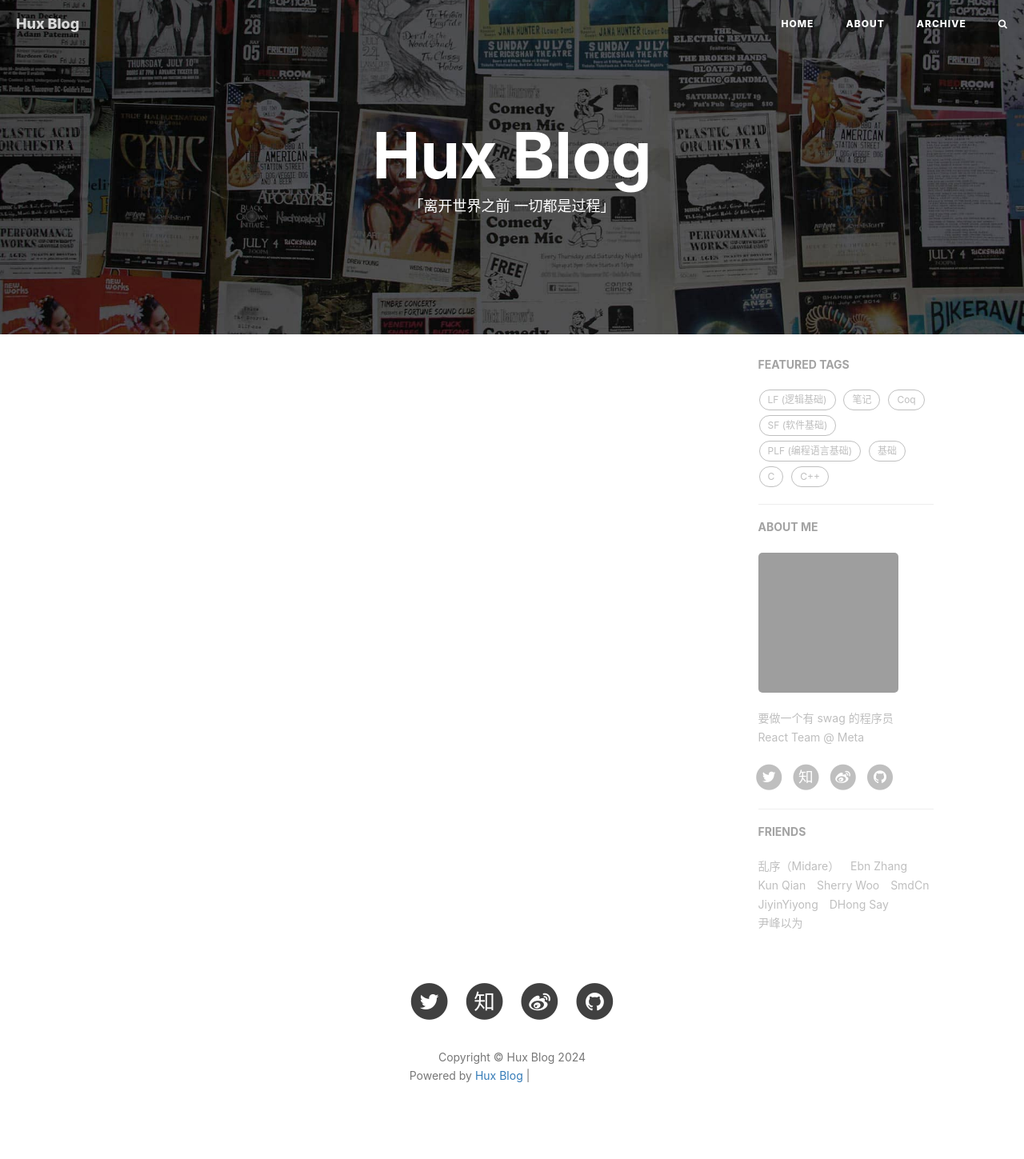
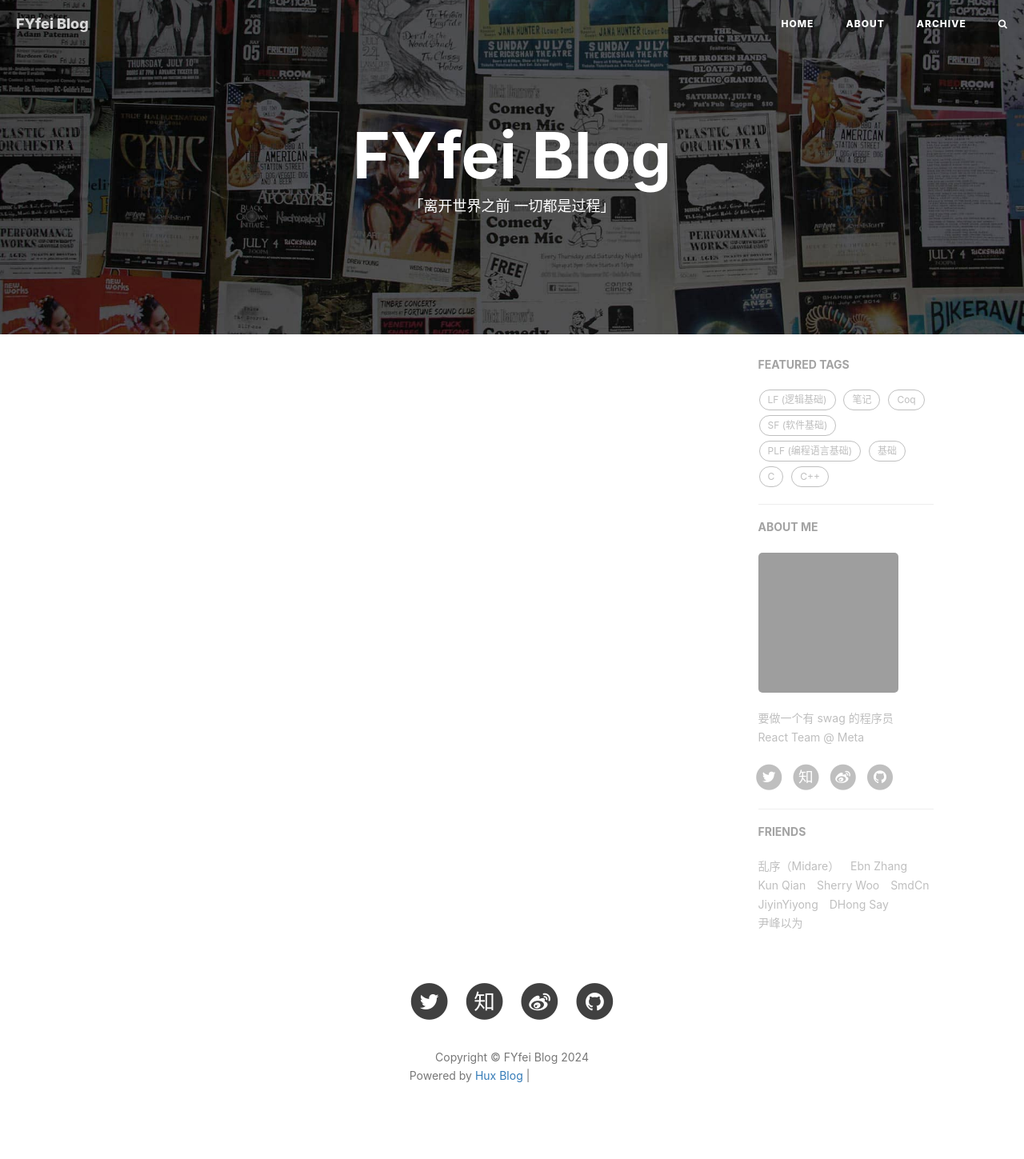
Before and after one commit to FYufei/FYufei.github.io, a Jekyll site: the page built from index.html, in a window 1280 px wide. Shown: the whole page at 80% size. Built offline with Jekyll 4.4.1, drawn with Linux system fonts in a browser that asks for light colours; nearby versions of some CDN libraries; the list of posts is cut into pages by our own code; comment, search, counter and statistics services are not loaded; some of the changed lines change nothing that is shown; grey boxes are pictures that could not be loaded.

Commit message:
Update _config.yml

```diff
--- a/_config.yml
+++ b/_config.yml
@@ -1,10 +1,15 @@
 # Site settings
-title: Hux Blog
-SEOTitle: 黄玄的博客 | Hux Blog
+title: FYfei Blog
+SEOTitle: FYfei Blog（中文） | FYfei Blog
+# 下面的是首页的图片，想换图片把下面的路径的图片给换掉
 header-img: img/home-bg.jpg
+# 你的电子邮箱
 email: huxpro@gmail.com
+# 简介
 description: "这里是 @Hux黄玄 的个人博客，与你一起发现更大的世界 | 要做一个有 swag 的程序员"
+# 可以改
 keyword: "黄玄, Hux黄玄, Hux, 鬼栈, huxpro, @huxpro, 黄玄的博客, Hux Blog, 博客, 个人网站, 互联网, Web, JavaScript, React, React Native, 前端, 设计"
+# 可以改
 url: "https://huangxuan.me" # your host, for absolute URL
 baseurl: "" # for example, '/blog' if your blog hosted on 'host/blog'
 
@@ -12,6 +17,7 @@ baseurl: "" # for example, '/blog' if your blog hosted on 'host/blog'
 future: true
 
 # SNS settings
+# 可以改
 RSS: false
 weibo_username: huxpro
 zhihu_username: huxpro
```
